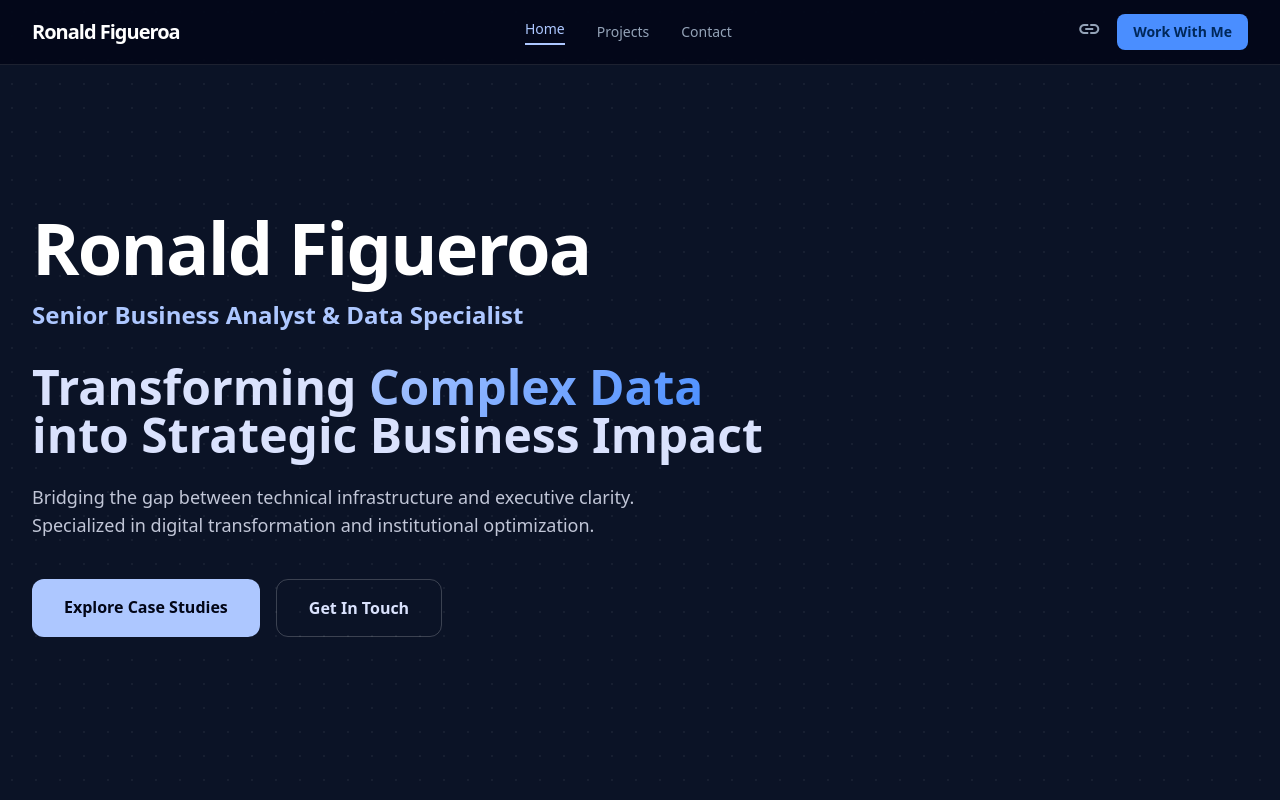
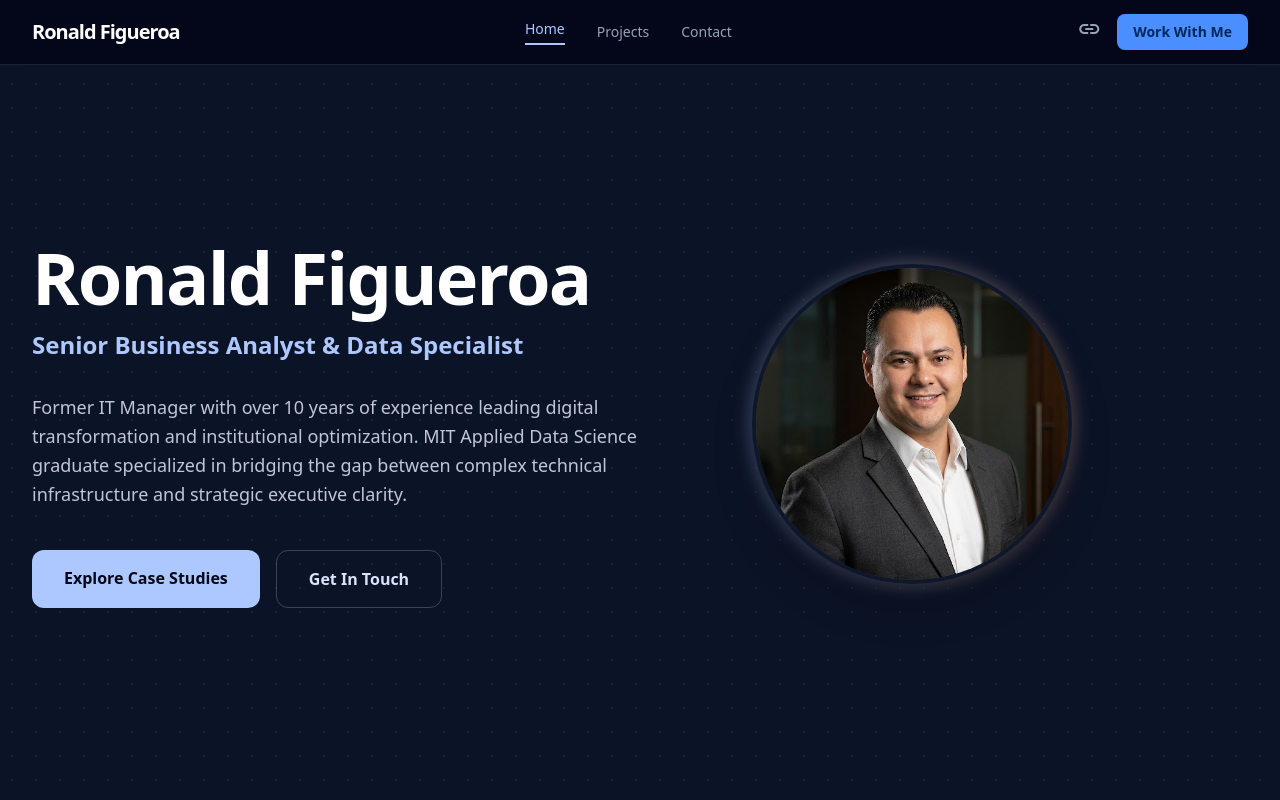
Before and after one commit to refigueroah/ronald-portfolio-2026, a plain HTML site: page index.html in a window 1280 px wide. Shown: the top 800 px of the page. Drawn offline with nearby package versions, Linux system fonts and the light colour scheme.

Commit message:
Update index.html

```diff
--- a/index.html
+++ b/index.html
@@ -53,20 +53,21 @@
 
     <main class="dot-grid pt-16">
         <section class="relative min-h-[90vh] flex items-center px-8" id="home">
-            <div class="max-w-7xl mx-auto w-full relative z-10">
-                <div class="max-w-3xl">
+    <div class="max-w-7xl mx-auto w-full flex flex-col md:flex-row items-center gap-12 relative z-10">
+        <div class="max-w-2xl">
             <h2 class="text-5xl md:text-7xl font-extrabold tracking-tight text-white mb-4">Ronald Figueroa</h2>
             <span class="text-xl md:text-2xl text-primary font-semibold mb-8 block">Senior Business Analyst & Data Specialist</span>
-                    <h1 class="text-4xl md:text-5xl font-bold mb-6 leading-tight">
-                        Transforming <span class="gradient-text">Complex Data</span> into Strategic Business Impact
-                    </h1>
-                    <p class="text-lg text-on-surface-variant mb-10 max-w-2xl">
-                        Bridging the gap between technical infrastructure and executive clarity. Specialized in digital transformation and institutional optimization.
+            <p class="text-lg text-on-surface-variant mb-10 leading-relaxed">
+                Former IT Manager with over 10 years of experience leading digital transformation and institutional optimization. MIT Applied Data Science graduate specialized in bridging the gap between complex technical infrastructure and strategic executive clarity.
             </p>
             <div class="flex flex-wrap gap-4">
                 <a class="bg-primary text-slate-950 px-8 py-4 rounded-xl font-bold hover:shadow-lg transition-all" href="#projects">Explore Case Studies</a>
                 <a class="border border-white/20 px-8 py-4 rounded-xl font-bold hover:bg-white/5 transition-all" href="#contact">Get In Touch</a>
             </div>
+        </div>
+        <div class="relative group">
+            <div class="absolute -inset-1 bg-gradient-to-r from-primary to-secondary rounded-full blur opacity-25 group-hover:opacity-50 transition duration-1000"></div>
+            <img src="./assets/profile_photo.jpg" alt="Ronald Figueroa" class="relative w-64 h-64 md:w-80 md:h-80 rounded-full object-cover border-4 border-slate-900 shadow-2xl">
         </div>
     </div>
 </section>
```
Lines whose indentation alone changed are shown as unchanged.
